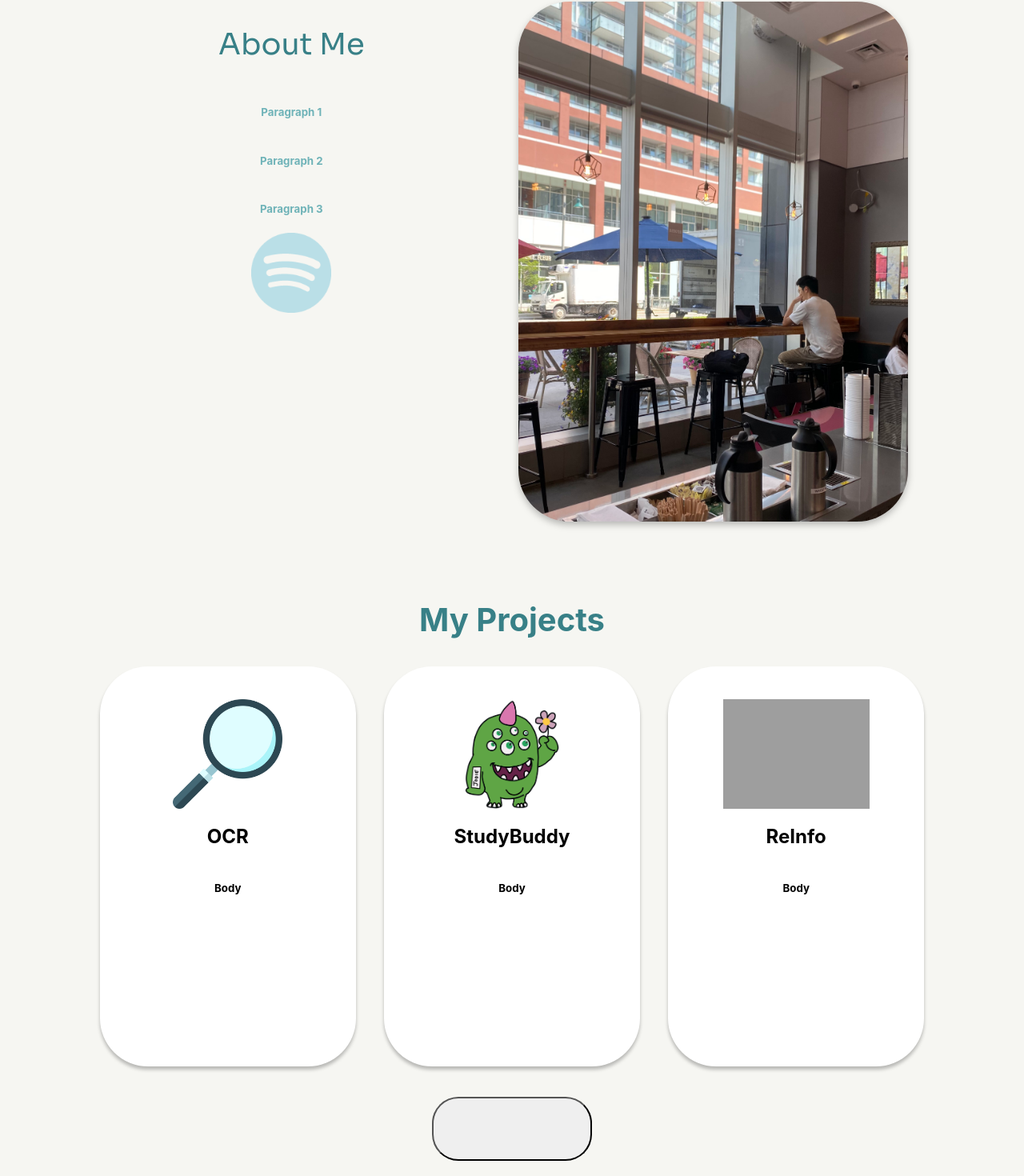
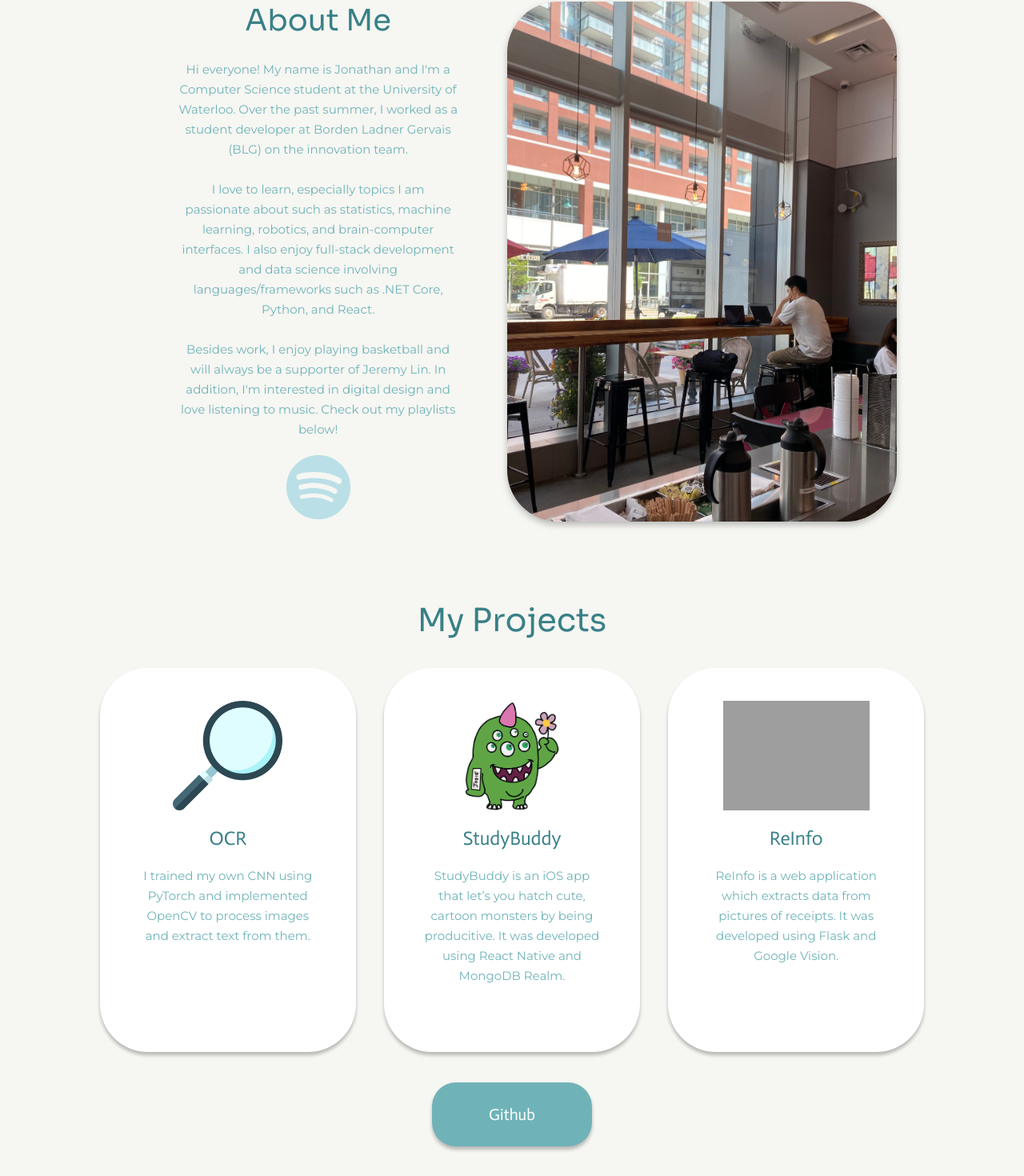
Before and after one commit to Jonath4n17/portfoliowebsite, a React (Create React App) app: page / in a window 1280 px wide. Shown: the part 888-2358 px from the top of the page at 80% size. Built offline with nearby package versions, Linux system fonts and the light colour scheme; grey boxes are pictures that could not be loaded.

Commit message:
finished css for all pages except for footer

```diff
--- a/src/pages/About.css
+++ b/src/pages/About.css
@@ -3,11 +3,12 @@
 	display: flex;
 	flex-direction: row;
 	align-items: flex-start;
-	justify-content: center;
+	justify-content: space-around;
 }
 
 .AboutMe {
-	margin-left: 10%;
+	margin-left: 15%;
+	width: 350px;
 	display: flex;
 	flex-direction: column;
 	align-items: center;
@@ -15,6 +16,8 @@
 }
 
 .AboutMe h1 {
+	margin-top: 0px;
+	margin-bottom: 0px;
 	color: #388087;
 	font-size: 37px;
 	font-family: "Sora";
@@ -22,12 +25,28 @@
 	font-weight: 400;
 }
 
-.Spotify {
-	max-height: 100px;
+.AboutMe h5 {
+	margin-bottom: 0px;
+	font-family: "Montserrat";
+	font-style: normal;
+	font-weight: 400;
+	font-size: 15px;
+	line-height: 25px;
+	text-align: center;
+}
+
+.Spotify{
+	margin-top: 20px;
+	max-height: 80px;
+}
+
+.Spotify:hover {
+	cursor: pointer;
+	opacity: 80%;
 }
 
 .StudyImg {
-	margin-left: 15%;
+	margin-right: 10%;
 	max-height: 650px;
 	border-radius: 64px;
 	filter: drop-shadow(0px 4px 4px rgba(0, 0, 0, 0.25));
--- a/src/pages/About.js
+++ b/src/pages/About.js
@@ -9,15 +9,20 @@ export default function About() {
     const spotifyIcon = "/images/spotify.png"
     const studyingImage = "/images/study.jpg"
 
+    const paraOne = "Hi everyone! My name is Jonathan and I'm a Computer Science student at the University of Waterloo. Over the past summer, "
+    + "I worked as a student developer at Borden Ladner Gervais (BLG) on the innovation team.";
+    const paraTwo = "I love to learn, especially topics I am passionate about such as statistics, machine learning, robotics, and brain-computer " +
+    "interfaces. I also enjoy full-stack development and data science involving languages/frameworks such as .NET Core, Python, and React.";
+    const paraThree = "Besides work, I enjoy playing basketball and will always be a supporter of Jeremy Lin. In addition, I'm interested in digital design and love listening to music. Check out my playlists below!";
     return (
         <section ref={aboutRef} id='aboutContainer' className='Fill'>
             <div className='AboutContent'>
                 <div className='AboutMe'>
                     <h1>About Me</h1>
-                    <h5>Paragraph 1</h5>
-                    <h5>Paragraph 2</h5>
-                    <h5>Paragraph 3</h5>
-                    <img className="Spotify" src={process.env.PUBLIC_URL + spotifyIcon} alt="Spotify logo"></img>
+                    <h5>{paraOne}</h5>
+                    <h5>{paraTwo}</h5>
+                    <h5>{paraThree}</h5>
+                    <img onClick={() => window.open("https://open.spotify.com/user/ao0ld1szgvqw39khrd2yigafv?si=6f80de20e5164735")} className="Spotify" src={process.env.PUBLIC_URL + spotifyIcon} alt="Spotify logo"></img>
                 </div>
                 <img className="StudyImg" src={process.env.PUBLIC_URL + studyingImage} alt="Jonathan coding his heart out"></img>
             </div>
--- a/src/pages/Intro.css
+++ b/src/pages/Intro.css
@@ -83,7 +83,7 @@
 	margin-top: 5%;
 }
 
-.ButtonField button, a{
+.ButtonField button{
 	margin-right: 5%;
 	height: 80px;
 	width: 200px;
@@ -92,9 +92,9 @@
 	border: none;
 	color: white;
 	font-size: 20px;
-	font-family: "Montserrat";
+	font-family: "Actor";
 	cursor: pointer;
-	box-shadow: 0px 4px 4px rgba(0, 0, 0, 0.25);
+	box-shadow: 0px 4px 4px rgba(0, 0, 0, 0.25	);
 }
 
 .ButtonField button:hover {
--- a/src/pages/Projects.css
+++ b/src/pages/Projects.css
@@ -3,6 +3,9 @@
 	font-size: 40px;
 	text-align: center;
 	color: #388087;
+	font-family: "Sora";
+	font-size: normal;
+	font-weight: 400;
 }
 
 .CardsList {
@@ -14,10 +17,32 @@
 	margin-right: 7%;
 }
 
+.CardHeader {
+	font-family: "Actor";
+	font-style: bold;
+	font-weight: 400;
+	color: #388087;
+	margin-top: 20px;
+	margin-bottom: 0px;
+}
+
+.CardBody {
+	font-family: "Montserrat";
+	font-style: bold;
+	font-size: 15px;
+	font-weight: 400;
+	color: #6fb3b8;
+	text-align: center;
+	padding-left: 15%;
+	padding-right: 15%;
+	line-height: 25px;
+	margin-top: 20px;
+}
+
 .CardBackground {
 	background: #ffffff;
 	border-radius: 60px;
-	height: 500px;
+	height: 480px;
 	width: 320px;
 	box-shadow: 0px 4px 4px rgba(0, 0, 0, 0.25);
 	display: flex;
@@ -33,7 +58,18 @@
 .Github {
 	margin-left: auto;
 	margin-right: auto;
-	min-width: 200px;
-	min-height: 80px;
-	border-radius: 33px;
+	width: 200px;
+	height: 80px;
+	border-radius: 30px;
+	background-color: #6fb3b8;
+	border: none;
+	color: white;
+	font-size: 20px;
+	font-family: "Actor";
+	cursor: pointer;
+	box-shadow: 0px 4px 4px rgba(0, 0, 0, 0.25);
 }
+
+.Github:hover {
+	opacity: 80%;
+}
--- a/src/pages/Projects.js
+++ b/src/pages/Projects.js
@@ -20,9 +20,9 @@ export default function Projects() {
     const cardTwoImg = "/images/jodie.png";
     const cardThreeImg = "/images/validate.png";
 
-    const cardOneBody = "Body";
-    const cardTwoBody = "Body";
-    const cardThreeBody = "Body";
+    const cardOneBody = " I trained my own CNN using PyTorch and implemented OpenCV to process images and extract text from them.";
+    const cardTwoBody = "StudyBuddy is an iOS app that let’s you hatch cute, cartoon monsters  by being producitive. It was developed using React Native and MongoDB Realm.";
+    const cardThreeBody = "ReInfo is a web application which extracts data from pictures of receipts. It was developed using Flask and Google Vision.";
 
     return (
         <section ref={projectsRef} id='projectsContainer' className='Fill'>
@@ -32,7 +32,7 @@ export default function Projects() {
                 <Card src={cardTwoImg} body={cardTwoBody} header="StudyBuddy"/>
                 <Card src={cardThreeImg} body={cardThreeBody} header="ReInfo"/>
             </div>
-            <button className="Github"></button>
+            <button onClick={() => window.open("https://github.com/Jonath4n17")} className="Github">Github</button>
         </section>
     );
 }
```
